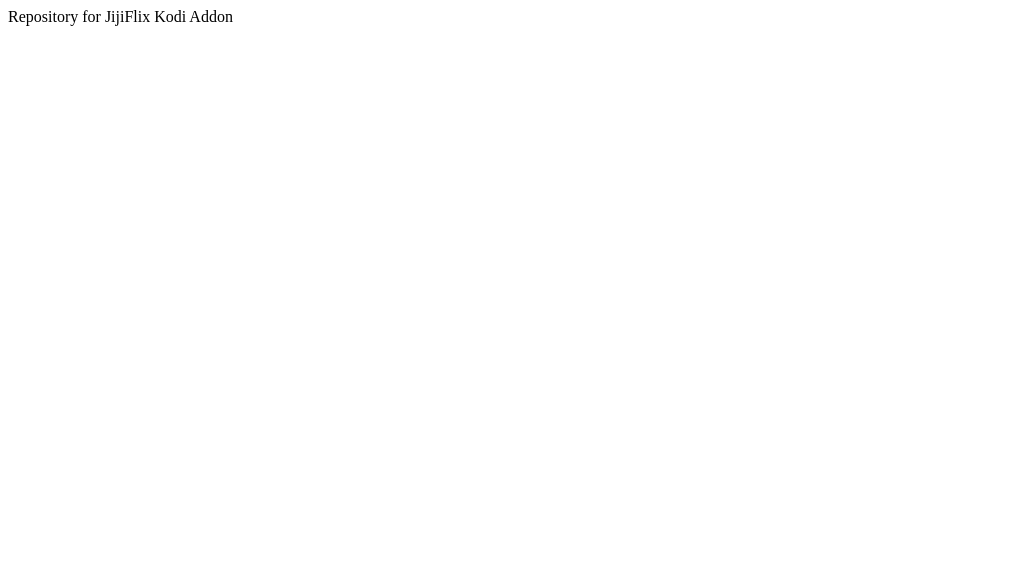
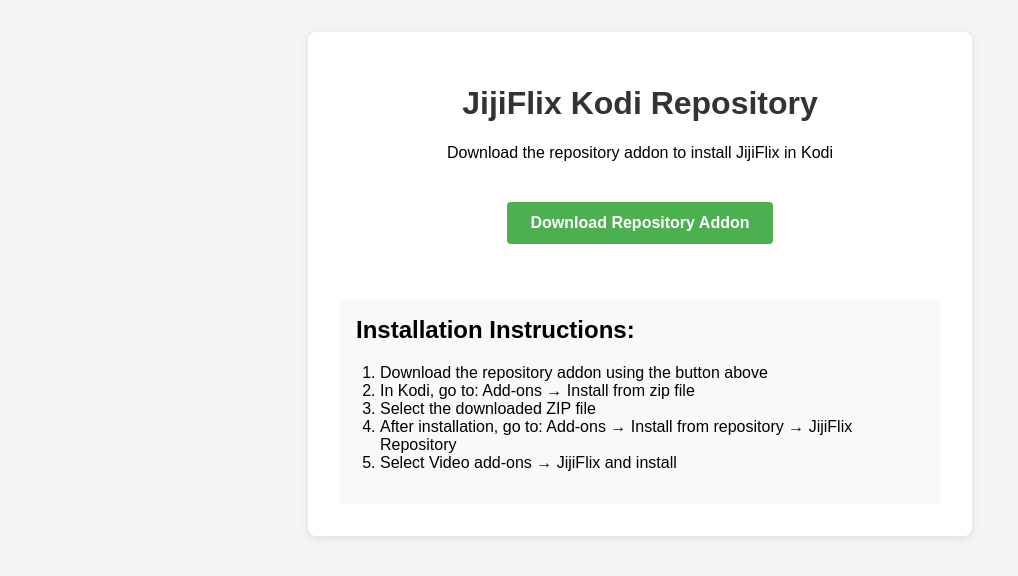
Before and after one commit to notcoyotee/jijiflix-repo, a plain HTML site: page docs/index.html in a window 1280 px wide. Shown: the whole page, without its empty margins (0-1018 px from the left). Drawn offline with Linux system fonts and the light colour scheme.

Commit message:
Add GitHub Pages download interface

```diff
--- a/docs/index.html
+++ b/docs/index.html
@@ -1 +1,75 @@
-Repository for JijiFlix Kodi Addon
+<!DOCTYPE html>
+<html lang="en">
+<head>
+    <meta charset="UTF-8">
+    <meta name="viewport" content="width=device-width, initial-scale=1.0">
+    <title>JijiFlix Kodi Repository</title>
+    <style>
+        body {
+            font-family: Arial, sans-serif;
+            margin: 0;
+            padding: 2rem;
+            background-color: #f5f5f5;
+            display: flex;
+            flex-direction: column;
+            align-items: center;
+        }
+        .container {
+            max-width: 600px;
+            background: white;
+            padding: 2rem;
+            border-radius: 8px;
+            box-shadow: 0 2px 10px rgba(0,0,0,0.1);
+            text-align: center;
+        }
+        h1 {
+            color: #333;
+        }
+        .download-button {
+            display: inline-block;
+            margin: 1.5rem 0;
+            padding: 12px 24px;
+            background-color: #4CAF50;
+            color: white;
+            text-decoration: none;
+            border-radius: 4px;
+            font-weight: bold;
+            transition: background-color 0.3s;
+        }
+        .download-button:hover {
+            background-color: #45a049;
+        }
+        .instructions {
+            text-align: left;
+            margin-top: 2rem;
+            background: #f9f9f9;
+            padding: 1rem;
+            border-radius: 4px;
+        }
+        .instructions h2 {
+            margin-top: 0;
+        }
+        .instructions ol {
+            padding-left: 1.5rem;
+        }
+    </style>
+</head>
+<body>
+    <div class="container">
+        <h1>JijiFlix Kodi Repository</h1>
+        <p>Download the repository addon to install JijiFlix in Kodi</p>
+        <a href="repository.jijiflix.zip" class="download-button">Download Repository Addon</a>
+
+        <div class="instructions">
+            <h2>Installation Instructions:</h2>
+            <ol>
+                <li>Download the repository addon using the button above</li>
+                <li>In Kodi, go to: Add-ons → Install from zip file</li>
+                <li>Select the downloaded ZIP file</li>
+                <li>After installation, go to: Add-ons → Install from repository → JijiFlix Repository</li>
+                <li>Select Video add-ons → JijiFlix and install</li>
+            </ol>
+        </div>
+    </div>
+</body>
+</html>
```
